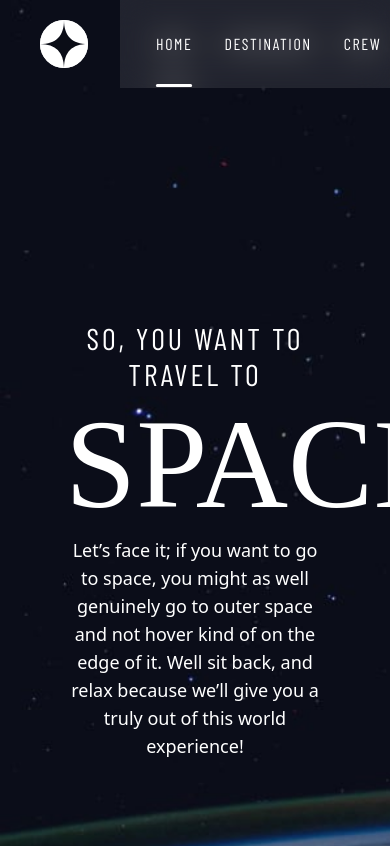
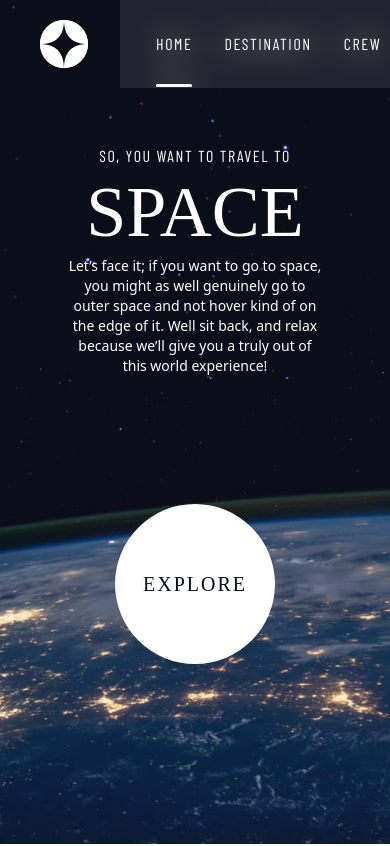
Before and after one commit to AngieLi98/Space-tourism, a React (Vite) app: page / in a window 390 px wide. Shown: the top 846 px of the page. Built offline with nearby package versions, Linux system fonts and the light colour scheme; a web font is replaced by a local one.

Commit message:
estilos del celular home

```diff
--- a/src/components/pages/Home.jsx
+++ b/src/components/pages/Home.jsx
@@ -6,22 +6,22 @@ const Home = () => {
     <>
       <main className="home-background min-h-screen bg-cover bg-no-repeat">
         <Header />
-        <div className="flex flex-col justify-around items-center pt-80 pb-20 md:flex-row md:justify-around md:items-start">
+        <main className="flex flex-col justify-around items-center sm:pt-80 sm:pb-20 pt-36 pb-10  md:flex-row md:justify-around md:items-start">
           <section className="text-tertiary flex-col w-2/3 md:w-1/3 md:text-left text-center">
-            <h2 className="home-h2 text-3xl pb-2 tracking-widest">SO, YOU WANT TO TRAVEL TO</h2>
-            <h2 className="space text-9xl md:text-[150px] pb-2">SPACE</h2>
-            <p className="parrafo text-lg">
+            <h2 className="home-h2 text-base md:text-3xl sm:text-xl pb-2 tracking-widest w-full">SO, YOU WANT TO TRAVEL TO</h2>
+            <h2 className="space text-7xl md:text-[150px] sm:text-9xl pb-2">SPACE</h2>
+            <p className="parrafo text-sm sm:text-lg">
               Let’s face it; if you want to go to space, you might as well genuinely go to outer space and not hover kind of on the edge of it. Well sit back, and relax because we’ll give you a truly out of this world experience!
             </p>
           </section>
-          <section className="pt-60 md:pt-16 flex justify-center items-center">
+          <section className="pt-32 md:pt-16 sm:pt-60 flex justify-center items-center">
             <div className="relative">
-              <button className="button-explore bg-tertiary text-primary text-3xl tracking-widest w-64 h-64 md:w-64 rounded-full ">
+              <button className="button-explore bg-tertiary text-primary sm:text-3xl text-xl sm:w-64 sm:h-64 w-40 h-40 tracking-widest rounded-full ">
                 EXPLORE
               </button>
             </div>
           </section>
-        </div>
+        </main>
       </main>
     </>
   );
--- a/tailwind.config.js
+++ b/tailwind.config.js
@@ -16,8 +16,8 @@ export default {
       'background-home': "url('/src/assets/images/home/background-home-desktop.jpg')",
       'footer-texture': "url('/img/footer-texture.png')",
       'background-destination': "url('/src/assets/images/destination/background-destination-desktop.jpg')",
+    },
 
-    },
   },
   plugins: [],
 }
```
Also changed, not shown: src/index.css (line endings or trailing spaces).
